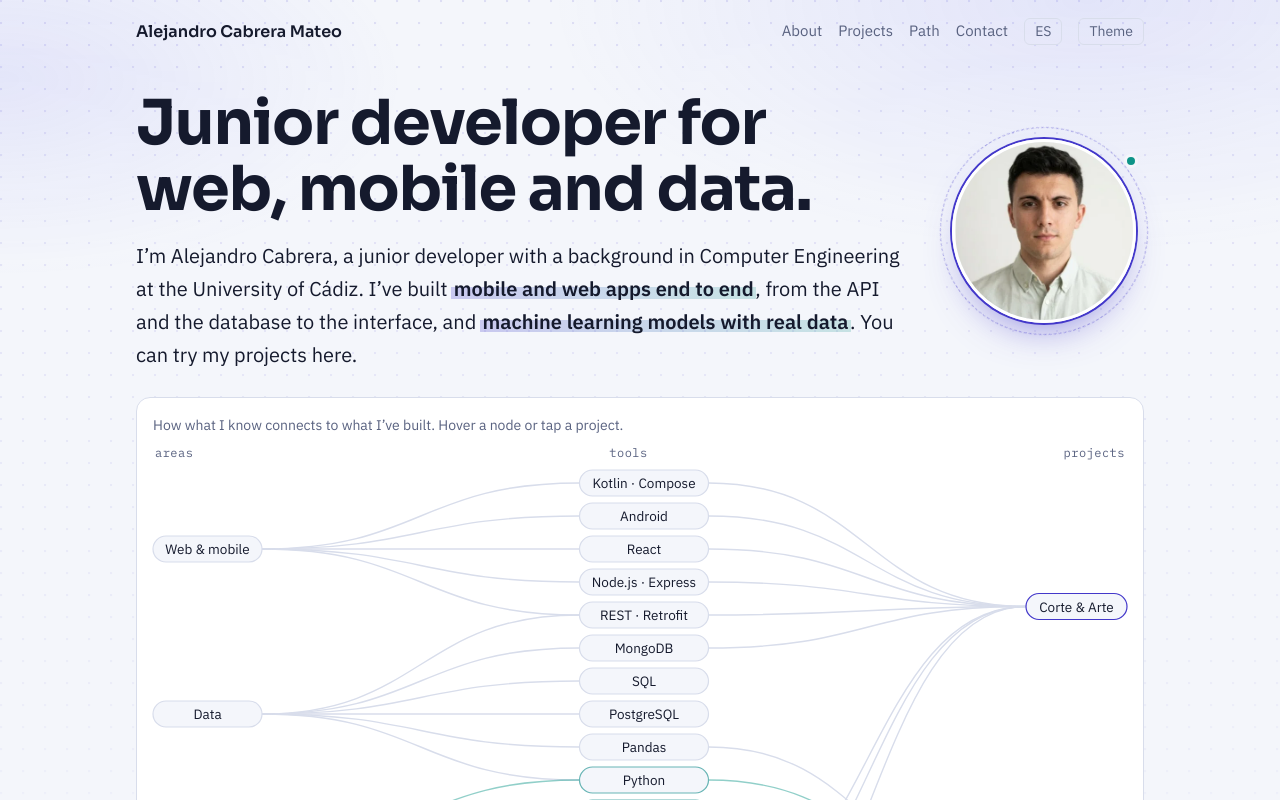
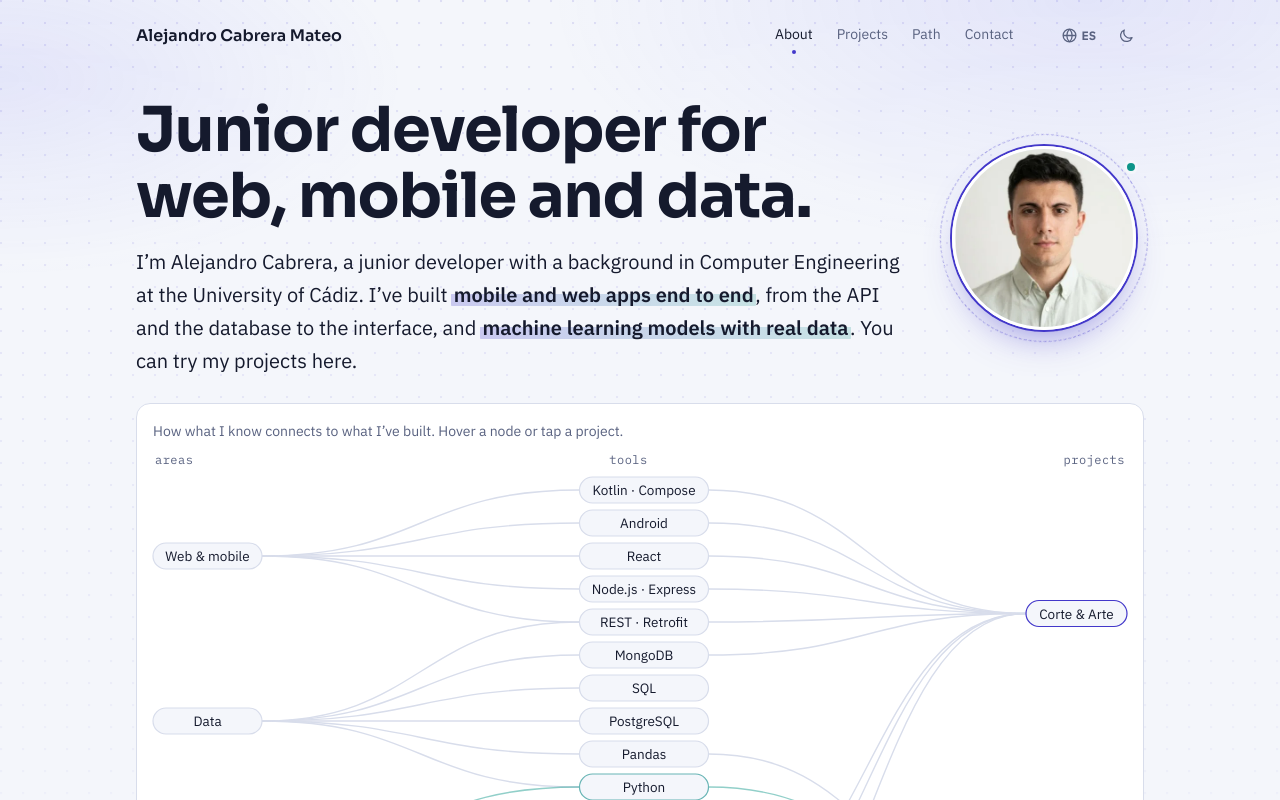
Before and after one commit to alecabreradev/alecabreradev.github.io, a React (Vite) app: page / in a window 1280 px wide. Shown: the top 800 px of the page. Built offline with nearby package versions, Linux system fonts and the light colour scheme.

Commit message:
navbar changes

```diff
--- a/src/App.jsx
+++ b/src/App.jsx
@@ -23,7 +23,7 @@ export default function App() {
 
   return (
     <div className="container">
-      <SiteHeader onToggleTheme={toggleTheme} />
+      <SiteHeader theme={theme} onToggleTheme={toggleTheme} />
       <main id="top">
         <Hero onOpenProject={openProject} />
         <About />
--- a/src/components/Section/Section.css
+++ b/src/components/Section/Section.css
@@ -1,4 +1,4 @@
 .section {
   padding-block: 56px 8px;
-  scroll-margin-top: 16px;
+  scroll-margin-top: 72px;
 }
--- a/src/components/SiteHeader/SiteHeader.css
+++ b/src/components/SiteHeader/SiteHeader.css
@@ -1,31 +1,238 @@
+/*
+ * Sticky header. Transparent at the top of the page; once you scroll it gets
+ * shorter, with a blurred background that spans the whole width.
+ */
 .site-header {
+  position: sticky;
+  top: env(safe-area-inset-top, 0px);
+  z-index: 30;
   display: flex;
-  flex-wrap: wrap;
   align-items: center;
-  justify-content: space-between;
-  gap: 12px;
+  gap: 12px 28px;
   padding-block: 18px;
+  transition: padding 0.2s;
+}
+
+.site-header::before {
+  content: "";
+  position: absolute;
+  inset: 0;
+  left: 50%;
+  z-index: -1;
+  width: 100vw;
+  margin-left: -50vw;
+  border-bottom: 1px solid transparent;
+  background: transparent;
+  transition:
+    background 0.2s,
+    border-color 0.2s;
+}
+
+.site-header[data-compact] {
+  padding-block: 10px;
+}
+
+.site-header[data-compact]::before {
+  border-bottom-color: var(--color-border);
+  background: color-mix(in srgb, var(--color-bg) 82%, transparent);
+  backdrop-filter: blur(10px);
+  -webkit-backdrop-filter: blur(10px);
 }
 
 .site-header__brand {
+  margin-right: auto;
   color: var(--color-text);
   font: 600 16px var(--font-display);
   text-decoration: none;
+  white-space: nowrap;
 }
 
+/* Desktop links: small, muted, and the current section marked with a dot */
 .site-header__nav {
   display: flex;
-  flex-wrap: wrap;
   align-items: center;
-  gap: 6px 16px;
-  font-size: 15px;
+  gap: 4px;
+  font-size: 14px;
 }
 
 .site-header__link {
+  position: relative;
+  padding: 4px 10px;
+  border-radius: var(--radius-pill);
   color: var(--color-text-muted);
   text-decoration: none;
+  transition:
+    color 0.15s,
+    background 0.15s;
 }
 
 .site-header__link:hover {
   color: var(--color-text);
+  background: var(--color-accent-soft);
 }
+
+.site-header__link[aria-current] {
+  color: var(--color-text);
+}
+
+.site-header__link[aria-current]::after {
+  content: "";
+  position: absolute;
+  left: 50%;
+  bottom: -3px;
+  width: 4px;
+  height: 4px;
+  margin-left: -2px;
+  border-radius: 50%;
+  background: var(--color-accent);
+}
+
+/* Language, theme and (on phones) menu */
+.site-header__tools {
+  display: flex;
+  align-items: center;
+  gap: 4px;
+}
+
+.icon-button {
+  display: inline-flex;
+  align-items: center;
+  justify-content: center;
+  gap: 4px;
+  min-width: 34px;
+  height: 34px;
+  padding: 0 8px;
+  border: 1px solid transparent;
+  border-radius: var(--radius-pill);
+  background: none;
+  color: var(--color-text-muted);
+  transition:
+    color 0.15s,
+    border-color 0.15s,
+    background 0.15s;
+}
+
+.icon-button:hover {
+  border-color: var(--color-border);
+  background: var(--color-surface);
+  color: var(--color-text);
+}
+
+.icon-button__text {
+  font: 600 11.5px var(--font-mono);
+  letter-spacing: 0.03em;
+}
+
+.site-header__menu-button {
+  display: none;
+}
+
+/* Two-line burger that turns into a cross */
+.burger {
+  position: relative;
+  display: block;
+  width: 18px;
+  height: 12px;
+}
+
+.burger span {
+  position: absolute;
+  left: 0;
+  width: 100%;
+  height: 1.8px;
+  border-radius: 2px;
+  background: currentColor;
+  transition:
+    transform 0.2s,
+    top 0.2s;
+}
+
+.burger span:first-child {
+  top: 2px;
+}
+
+.burger span:last-child {
+  top: 8px;
+}
+
+.burger[data-open] span:first-child {
+  top: 5px;
+  transform: rotate(45deg);
+}
+
+.burger[data-open] span:last-child {
+  top: 5px;
+  transform: rotate(-45deg);
+}
+
+/* Phones: links move into a dropdown on the right */
+@media (max-width: 720px) {
+  .site-header {
+    gap: 8px;
+    padding-block: 12px;
+  }
+
+  .site-header[data-compact] {
+    padding-block: 8px;
+  }
+
+  .site-header__brand {
+    font-size: 15px;
+  }
+
+  .site-header__menu-button {
+    display: inline-flex;
+  }
+
+  .site-header__nav {
+    position: absolute;
+    top: calc(100% + 6px);
+    right: 0;
+    flex-direction: column;
+    align-items: stretch;
+    gap: 2px;
+    min-width: 200px;
+    padding: 6px;
+    border: 1px solid var(--color-border);
+    border-radius: var(--radius-lg);
+    background: var(--color-surface);
+    box-shadow: 0 18px 40px -18px rgba(13, 16, 32, 0.45);
+    font-size: 16px;
+    opacity: 0;
+    visibility: hidden;
+    transform: translateY(-6px) scale(0.98);
+    transform-origin: top right;
+    transition:
+      opacity 0.18s,
+      transform 0.18s,
+      visibility 0s 0.18s;
+  }
+
+  .site-header__nav[data-open] {
+    opacity: 1;
+    visibility: visible;
+    transform: none;
+    transition:
+      opacity 0.18s,
+      transform 0.18s;
+  }
+
+  .site-header__link {
+    padding: 10px 14px;
+    border-radius: var(--radius-md);
+  }
+
+  .site-header__link[aria-current] {
+    background: var(--color-accent-soft);
+  }
+
+  .site-header__link[aria-current]::after {
+    top: 50%;
+    right: 14px;
+    bottom: auto;
+    left: auto;
+    width: 6px;
+    height: 6px;
+    margin: -3px 0 0;
+  }
+}
--- a/src/components/SiteHeader/SiteHeader.jsx
+++ b/src/components/SiteHeader/SiteHeader.jsx
@@ -1,40 +1,168 @@
+import { useEffect, useRef, useState } from "react";
 import { useLanguage } from "../../i18n/context.js";
 import { PROFILE } from "../../data/profile.js";
 import "./SiteHeader.css";
 
 const NAV_ITEMS = ["about", "projects", "timeline", "contact"];
+const COMPACT_AFTER_PX = 24;
 
-export default function SiteHeader({ onToggleTheme }) {
+function GlobeIcon() {
+  return (
+    <svg viewBox="0 0 20 20" width="17" height="17" aria-hidden="true">
+      <g fill="none" stroke="currentColor" strokeWidth="1.5">
+        <circle cx="10" cy="10" r="7.5" />
+        <path d="M2.5 10h15M10 2.5c2.2 2.3 3.2 4.8 3.2 7.5s-1 5.2-3.2 7.5M10 2.5C7.8 4.8 6.8 7.3 6.8 10s1 5.2 3.2 7.5" />
+      </g>
+    </svg>
+  );
+}
+
+function SunIcon() {
+  return (
+    <svg viewBox="0 0 20 20" width="17" height="17" aria-hidden="true">
+      <g fill="none" stroke="currentColor" strokeWidth="1.5" strokeLinecap="round">
+        <circle cx="10" cy="10" r="3.6" />
+        <path d="M10 1.8v2M10 16.2v2M1.8 10h2M16.2 10h2M4.2 4.2l1.4 1.4M14.4 14.4l1.4 1.4M4.2 15.8l1.4-1.4M14.4 5.6l1.4-1.4" />
+      </g>
+    </svg>
+  );
+}
+
+function MoonIcon() {
+  return (
+    <svg viewBox="0 0 20 20" width="17" height="17" aria-hidden="true">
+      <path
+        d="M16.5 12.6A7 7 0 0 1 7.4 3.5a7 7 0 1 0 9.1 9.1Z"
+        fill="none"
+        stroke="currentColor"
+        strokeWidth="1.5"
+        strokeLinejoin="round"
+      />
+    </svg>
+  );
+}
+
+/** Which section is on screen, to mark its link in the navigation. */
+function useActiveSection(ids) {
+  const [active, setActive] = useState(null);
+  useEffect(() => {
+    if (typeof IntersectionObserver === "undefined") return undefined;
+    const visible = new Map();
+    const observer = new IntersectionObserver(
+      (entries) => {
+        for (const entry of entries) visible.set(entry.target.id, entry.isIntersecting);
+        setActive(ids.find((id) => visible.get(id)) ?? null);
+      },
+      { rootMargin: "-35% 0px -55% 0px" },
+    );
+    for (const id of ids) {
+      const element = document.getElementById(id);
+      if (element) observer.observe(element);
+    }
+    return () => observer.disconnect();
+  }, [ids]);
+  return active;
+}
+
+/**
+ * Header: discreet on desktop (muted links, icon buttons, compact once you scroll)
+ * and a dropdown menu on phones so the hero stays the first thing you see.
+ */
+export default function SiteHeader({ theme, onToggleTheme }) {
   const { t, language, toggleLanguage } = useLanguage();
+  const [compact, setCompact] = useState(false);
+  const [menuOpen, setMenuOpen] = useState(false);
+  const active = useActiveSection(NAV_ITEMS);
+  const headerRef = useRef(null);
+  const menuButtonRef = useRef(null);
+
+  useEffect(() => {
+    const onScroll = () => setCompact(window.scrollY > COMPACT_AFTER_PX);
+    onScroll();
+    window.addEventListener("scroll", onScroll, { passive: true });
+    return () => window.removeEventListener("scroll", onScroll);
+  }, []);
+
+  // Close the phone menu with Escape or a tap outside it
+  useEffect(() => {
+    if (!menuOpen) return undefined;
+    const onKey = (event) => {
+      if (event.key === "Escape") {
+        setMenuOpen(false);
+        menuButtonRef.current?.focus();
+      }
+    };
+    const onPointer = (event) => {
+      if (!headerRef.current?.contains(event.target)) setMenuOpen(false);
+    };
+    document.addEventListener("keydown", onKey);
+    document.addEventListener("pointerdown", onPointer);
+    return () => {
+      document.removeEventListener("keydown", onKey);
+      document.removeEventListener("pointerdown", onPointer);
+    };
+  }, [menuOpen]);
 
   return (
-    <header className="site-header">
+    <header className="site-header" ref={headerRef} data-compact={compact || undefined}>
       <a className="site-header__brand" href="#top">
         {PROFILE.name}
       </a>
-      <nav className="site-header__nav" aria-label={t("nav.label")}>
+
+      <nav
+        id="site-menu"
+        className="site-header__nav"
+        aria-label={t("nav.label")}
+        data-open={menuOpen || undefined}
+      >
         {NAV_ITEMS.map((id) => (
-          <a key={id} className="site-header__link" href={`#${id}`}>
+          <a
+            key={id}
+            className="site-header__link"
+            href={`#${id}`}
+            aria-current={active === id ? "location" : undefined}
+            onClick={() => setMenuOpen(false)}
+          >
             {t(`nav.${id}`)}
           </a>
         ))}
+      </nav>
+
+      <div className="site-header__tools">
         <button
           type="button"
-          className="chip-button"
+          className="icon-button"
           onClick={toggleLanguage}
           aria-label={t("nav.switchLanguage")}
+          title={t("nav.switchLanguage")}
         >
-          {language === "es" ? "EN" : "ES"}
+          <GlobeIcon />
+          <span className="icon-button__text">{language === "es" ? "EN" : "ES"}</span>
         </button>
         <button
           type="button"
-          className="chip-button"
+          className="icon-button"
           onClick={onToggleTheme}
           aria-label={t("nav.toggleTheme")}
+          title={t("nav.toggleTheme")}
         >
-          {t("nav.theme")}
+          {theme === "dark" ? <SunIcon /> : <MoonIcon />}
         </button>
-      </nav>
+        <button
+          ref={menuButtonRef}
+          type="button"
+          className="icon-button site-header__menu-button"
+          aria-expanded={menuOpen}
+          aria-controls="site-menu"
+          aria-label={t("nav.menu")}
+          onClick={() => setMenuOpen((open) => !open)}
+        >
+          <span className="burger" data-open={menuOpen || undefined} aria-hidden="true">
+            <span />
+            <span />
+          </span>
+        </button>
+      </div>
     </header>
   );
 }
--- a/src/i18n/locales/en.js
+++ b/src/i18n/locales/en.js
@@ -11,7 +11,7 @@ const en = {
     contact: "Contact",
     switchLanguage: "Cambiar a español",
     toggleTheme: "Toggle light or dark theme",
-    theme: "Theme",
+    menu: "Menu",
   },
   hero: {
     title: "Junior developer for web, mobile and data.",
--- a/src/i18n/locales/es.js
+++ b/src/i18n/locales/es.js
@@ -11,7 +11,7 @@ const es = {
     contact: "Contacto",
     switchLanguage: "Switch to English",
     toggleTheme: "Cambiar tema claro u oscuro",
-    theme: "Tema",
+    menu: "Menú",
   },
   hero: {
     title: "Desarrollador junior de web, móvil y datos.",
--- a/src/styles/base.css
+++ b/src/styles/base.css
@@ -13,6 +13,7 @@ html {
 
 body {
   margin: 0;
+  overflow-x: clip;
   background: var(--color-bg);
   color: var(--color-text);
   font: 17px/1.65 var(--font-body);
```
